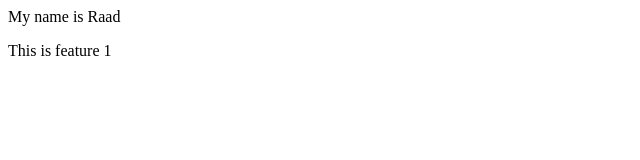
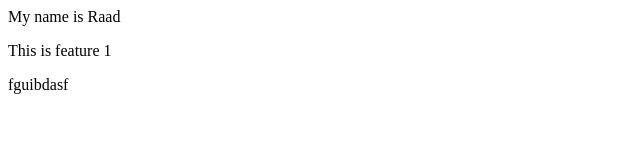
Before and after one commit to tanzimahmed609-prog/Localrepo, a plain HTML site: page index.html in a window 1280 px wide. Shown: the full height of the page, 0-640 px from the left. Drawn offline with Linux system fonts and the light colour scheme.

Commit message:
add extra line

```diff
--- a/index.html
+++ b/index.html
@@ -1,2 +1,3 @@
 <p>My name is Raad</p>
 <p>This is feature 1</p>
+<p>fguibdasf</p>
```
